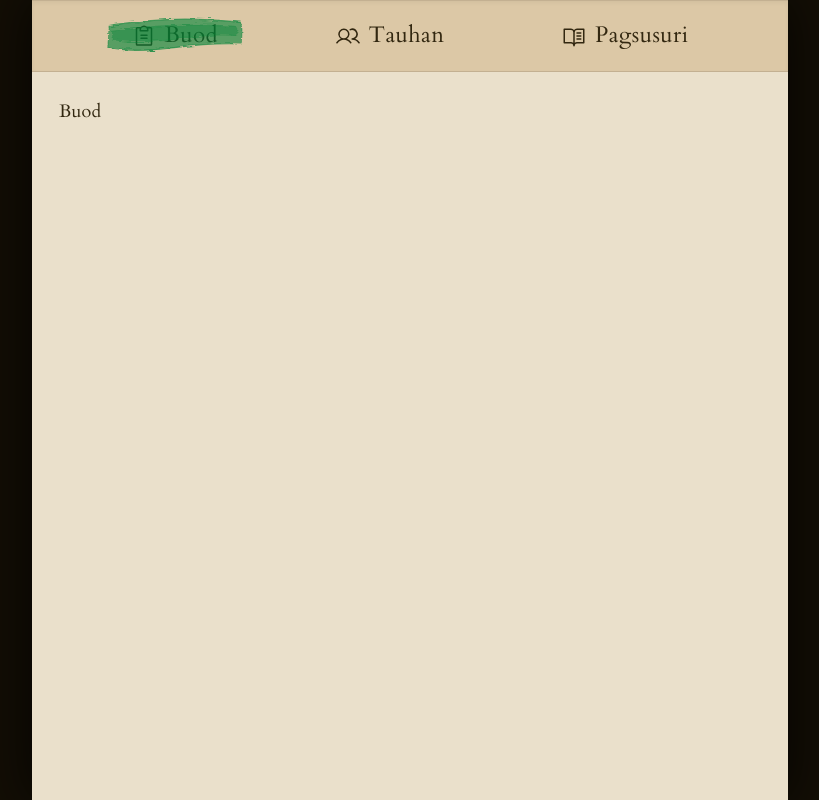
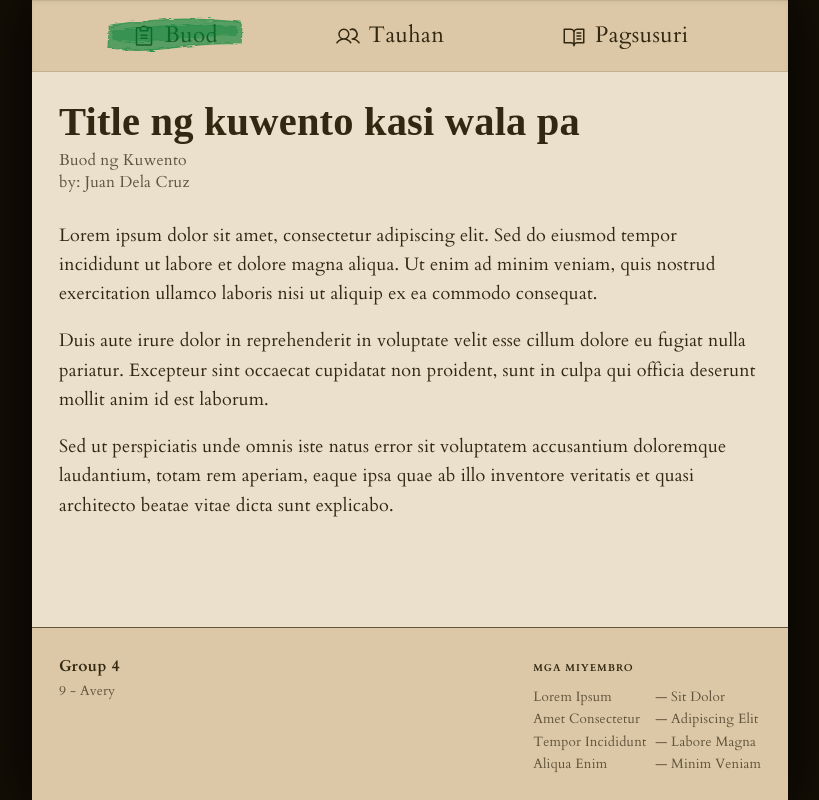
Before and after one commit to D4RKMTR0/group4-story, a React (Vite) app: page /buod in a window 1280 px wide. Shown: the whole page, without its empty margins (230-1049 px from the left). Built offline with nearby package versions, Linux system fonts and the light colour scheme; a web font is replaced by a local one.

Commit message:
feat(footer): add credits footer with member contributions

```diff
--- a/src/App.tsx
+++ b/src/App.tsx
@@ -1,5 +1,6 @@
 import { createBrowserRouter, RouterProvider, Navigate } from 'react-router';
 import AppLayout from './layouts/AppLayout';
+import Buod from './pages/Buod';
 
 const router = createBrowserRouter([
   {
@@ -12,7 +13,7 @@ const router = createBrowserRouter([
       },
       {
         path: 'buod',
-        element: <p>Buod</p>,
+        element: <Buod />,
       },
       {
         path: 'tauhan',
--- /dev/null
+++ b/src/components/Footer.tsx
@@ -0,0 +1,43 @@
+// src/components/Footer.tsx
+import { Fragment } from 'react';
+
+interface Member {
+  name: string;
+  contribution: string;
+}
+
+export default function Footer() {
+  const members: Member[] = [
+    { name: 'Lorem Ipsum', contribution: 'Sit Dolor' },
+    { name: 'Amet Consectetur', contribution: 'Adipiscing Elit' },
+    { name: 'Tempor Incididunt', contribution: 'Labore Magna' },
+    { name: 'Aliqua Enim', contribution: 'Minim Veniam' },
+  ];
+
+  return (
+    <footer className="border-t border-(--border) bg-(--bg-card) px-6 py-6 text-(--text-muted)">
+      <div className="mx-auto flex max-w-2xl flex-col gap-4 sm:flex-row sm:items-start sm:justify-between">
+        <div>
+          <p className="font-display text-sm font-semibold tracking-wide text-(--text)">
+            Group 4
+          </p>
+          <p className="mt-1 text-xs text-(--text-dim)">9 - Avery</p>
+        </div>
+
+        <div className="flex flex-col gap-1.5">
+          <p className="font-display text-[10px] font-bold tracking-widest text-(--text) uppercase">
+            Mga Miyembro
+          </p>
+          <ul className="grid grid-cols-[auto_auto] justify-start gap-x-2 gap-y-1 text-xs">
+            {members.map(({ name, contribution }) => (
+              <Fragment key={name}>
+                <span className="text-(--text-muted)">{name}</span>
+                <span className="text-(--text-dim)">— {contribution}</span>
+              </Fragment>
+            ))}
+          </ul>
+        </div>
+      </div>
+    </footer>
+  );
+}
--- a/src/layouts/AppLayout.tsx
+++ b/src/layouts/AppLayout.tsx
@@ -1,16 +1,19 @@
 import { Outlet } from 'react-router';
 import Navbar from '../components/Navbar';
+import Footer from '../components/Footer';
 
-export default function AppLayout() {
+function AppLayout() {
   return (
     <div className="flex min-h-screen justify-center bg-(--bg-darker) py-0">
-      <main className="relative flex min-h-screen w-screen flex-1 flex-col overflow-hidden bg-(--bg) text-(--text) shadow-[0_0_50px_rgba(0,0,0,0.8)] sm:w-full sm:min-w-2xl">
+      <main className="relative flex min-h-screen w-full flex-1 flex-col overflow-hidden bg-(--bg) text-(--text) shadow-[0_0_50px_rgba(0,0,0,0.8)] sm:max-w-2xl">
         <Navbar />
-
-        <div className="p-6">
+        <div className="min-w-0 flex-1 p-6">
           <Outlet />
         </div>
+        <Footer />
       </main>
     </div>
   );
 }
+
+export default AppLayout;
--- a/src/pages/Buod.tsx
+++ b/src/pages/Buod.tsx
@@ -1,7 +1,33 @@
 function Buod() {
   return (
-    <>
-    </>
+    <article>
+      <h1 className="font-handwritten text-4xl font-bold text-(--text)">
+        Title ng kuwento kasi wala pa
+      </h1>
+      <p className="mt-1 text-sm text-(--text-muted)">Buod ng Kuwento</p>
+      <p className="text-sm text-(--text-muted)">by: Juan Dela Cruz</p>
+
+      <div className="mt-6 flex flex-col gap-4 font-display text-base leading-relaxed">
+        <p>
+          Lorem ipsum dolor sit amet, consectetur adipiscing elit. Sed do
+          eiusmod tempor incididunt ut labore et dolore magna aliqua. Ut enim ad
+          minim veniam, quis nostrud exercitation ullamco laboris nisi ut
+          aliquip ex ea commodo consequat.
+        </p>
+        <p>
+          Duis aute irure dolor in reprehenderit in voluptate velit esse cillum
+          dolore eu fugiat nulla pariatur. Excepteur sint occaecat cupidatat non
+          proident, sunt in culpa qui officia deserunt mollit anim id est
+          laborum.
+        </p>
+        <p>
+          Sed ut perspiciatis unde omnis iste natus error sit voluptatem
+          accusantium doloremque laudantium, totam rem aperiam, eaque ipsa quae
+          ab illo inventore veritatis et quasi architecto beatae vitae dicta
+          sunt explicabo.
+        </p>
+      </div>
+    </article>
   );
 }
 
```
